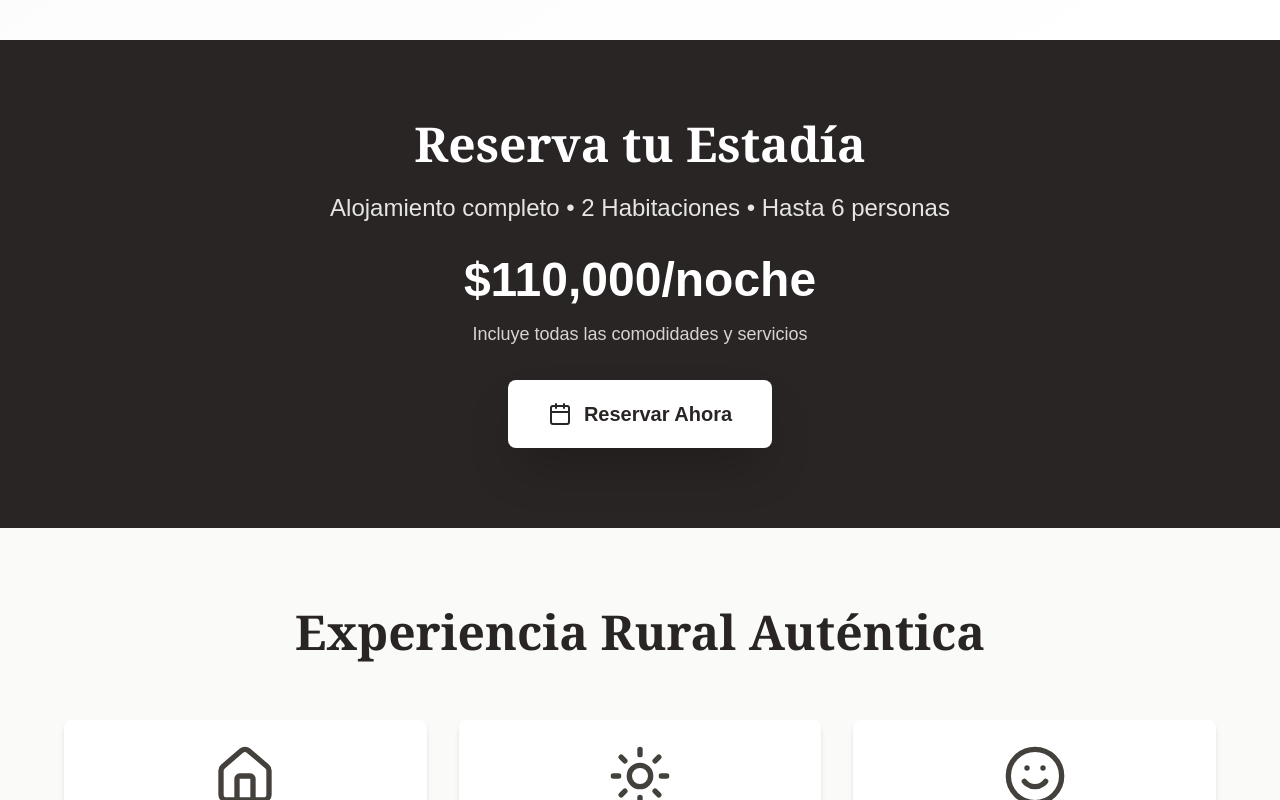
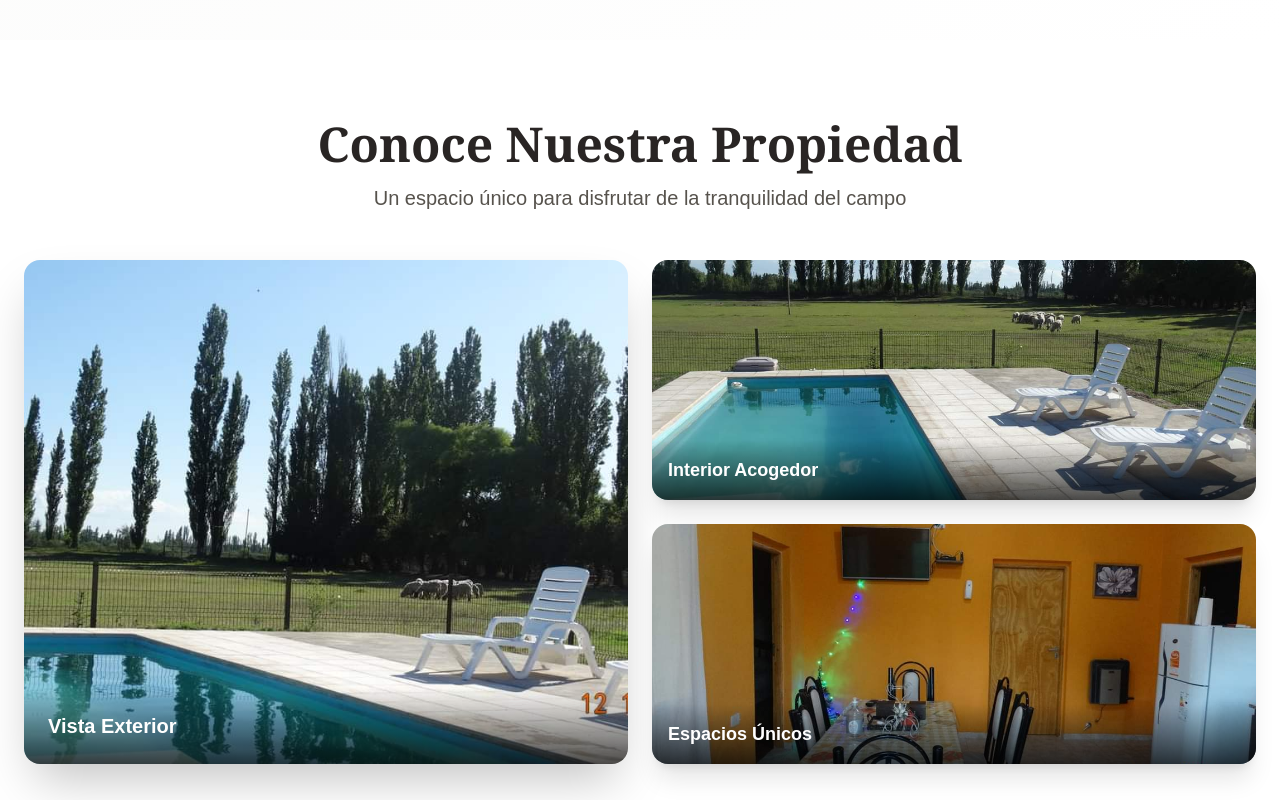
Before and after one commit to MojeZcg/casa-de-campo, a Next.js app: page / in a window 1280 px wide. Shown: the part 840-1640 px from the top of the page. Built offline with nearby package versions, Linux system fonts and the light colour scheme.

Commit message:
Refactor code structure for improved readability and maintainability

```diff
--- a/app/components/Footer.tsx
+++ b/app/components/Footer.tsx
@@ -5,7 +5,7 @@ export default function Footer() {
   return (
     <footer className="bg-stone-900 text-stone-200">
       {/* Main Footer Content */}
-      <div className="max-w-7xl mx-auto  py-12">
+      <div className="max-w-7xl mx-auto py-12">
         <div className="grid md:grid-cols-3 gap-20">
           {/* Sobre Nosotros */}
           <div>
--- a/app/layout.tsx
+++ b/app/layout.tsx
@@ -18,6 +18,33 @@ export const metadata: Metadata = {
   title: "Alojamiento Rural | San Rafael, Mendoza",
   description:
     "Descubre la tranquilidad del campo en nuestro acogedor alojamiento rural. Un lugar donde el tiempo se detiene y la naturaleza te abraza.",
+  keywords: [
+    "alojamiento rural",
+    "san rafael",
+    "mendoza",
+    "casa de campo",
+    "alquiler de casas rurales",
+    "vacaciones en el campo",
+    "turismo rural",
+    "alojamiento con pileta",
+    "alojamiento con wifi",
+  ],
+  openGraph: {
+    title: "Alojamiento Rural | San Rafael, Mendoza",
+    description:
+      "Descubre la tranquilidad del campo en nuestro acogedor alojamiento rural. Un lugar donde el tiempo se detiene y la naturaleza te abraza.",
+    url: "https://www.alojamientoruralsanrafael.com",
+    siteName: "Alojamiento Rural San Rafael",
+    images: [
+      {
+        url: "/og.png",
+        width: 1500,
+        height: 787,
+        alt: "Alojamiento Rural San Rafael - Vista Exterior",
+      },
+    ],
+    locale: "es_AR",
+  },
 };
 
 export default function RootLayout({
@@ -26,7 +53,7 @@ export default function RootLayout({
   children: React.ReactNode;
 }>) {
   return (
-    <html lang="es">
+    <html lang="es_AR">
       <body
         className={`${geistSans.variable} ${geistMono.variable} antialiased bg-white`}
       >
--- a/app/page.tsx
+++ b/app/page.tsx
@@ -1,6 +1,7 @@
 "use client";
 
 import Link from "next/link";
+import Image from "next/image";
 import { useState } from "react";
 import { Home as HomeIcon, Sun, Smile, Calendar } from "lucide-react";
 import ReservaModal from "./components/ReservaModal";
@@ -40,6 +41,66 @@ export default function Home() {
             >
               Nuestros Servicios
             </Link>
+          </div>
+        </div>
+      </section>
+
+      {/* Galería de la Propiedad */}
+      <section className="py-20 px-6 bg-white">
+        <div className="max-w-7xl mx-auto">
+          <h2 className="text-4xl md:text-5xl font-bold text-stone-800 text-center mb-4 font-serif">
+            Conoce Nuestra Propiedad
+          </h2>
+          <p className="text-xl text-stone-600 text-center mb-12">
+            Un espacio único para disfrutar de la tranquilidad del campo
+          </p>
+
+          <div className="grid md:grid-cols-2 gap-6">
+            {/* Foto Principal - Foto 1 */}
+            <div className="md:row-span-2 relative h-125 md:h-full overflow-hidden rounded-2xl shadow-2xl group">
+              <Image
+                src="/1.jpeg"
+                alt="Vista principal de la casa de campo"
+                fill
+                className="object-cover transition-transform duration-500 group-hover:scale-105"
+                priority
+              />
+              <div className="absolute bottom-0 left-0 right-0 bg-linear-to-t from-black/70 to-transparent p-6">
+                <p className="text-white text-xl font-semibold">
+                  Vista Exterior
+                </p>
+              </div>
+            </div>
+
+            {/* Foto 2 */}
+            <div className="relative h-60 overflow-hidden rounded-2xl shadow-xl group">
+              <Image
+                src="/2.jpeg"
+                alt="Interior acogedor de la casa rural"
+                fill
+                className="object-cover transition-transform duration-500 group-hover:scale-105"
+              />
+              <div className="absolute bottom-0 left-0 right-0 bg-linear-to-t from-black/70 to-transparent p-4">
+                <p className="text-white text-lg font-semibold">
+                  Interior Acogedor
+                </p>
+              </div>
+            </div>
+
+            {/* Foto 4 */}
+            <div className="relative h-60 overflow-hidden rounded-2xl shadow-xl group">
+              <Image
+                src="/4.jpeg"
+                alt="Espacios de la casa de campo"
+                fill
+                className="object-cover transition-transform duration-500 group-hover:scale-105"
+              />
+              <div className="absolute bottom-0 left-0 right-0 bg-linear-to-t from-black/70 to-transparent p-4">
+                <p className="text-white text-lg font-semibold">
+                  Espacios Únicos
+                </p>
+              </div>
+            </div>
           </div>
         </div>
       </section>
```
Also changed, not shown: public/og.png (added).
